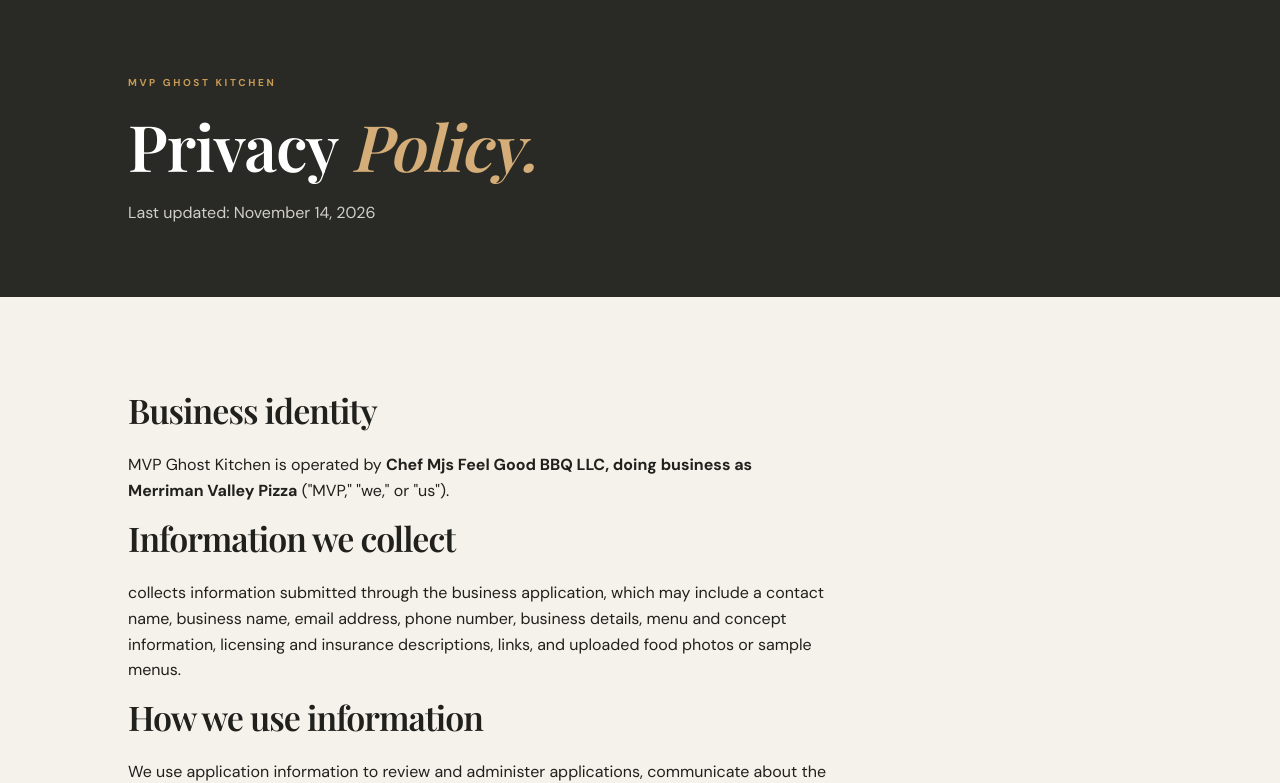
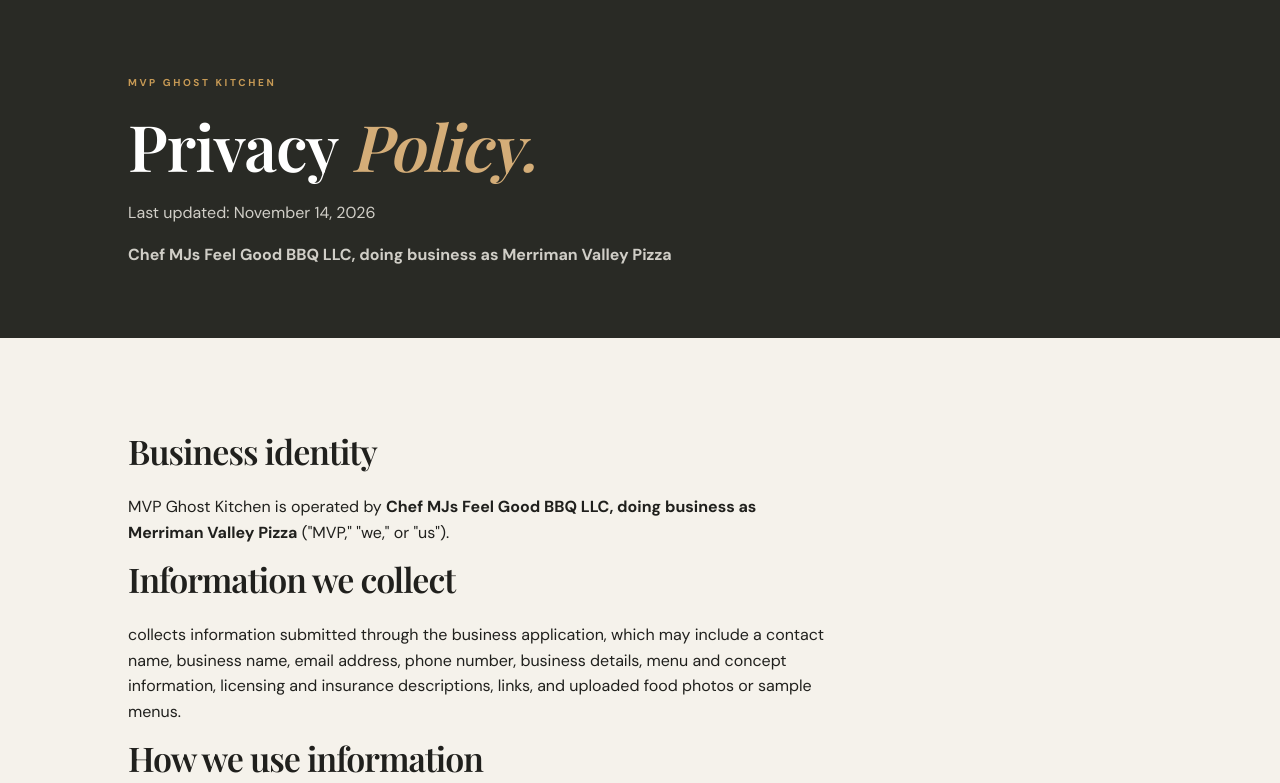
Before and after one commit to jarzenskimichael/Ghost-Kitchen, a Flask app: page /privacy in a window 1280 px wide. Shown: the part 82-865 px from the top of the page. Run offline with Flask 3, Linux system fonts and the light colour scheme.

Commit message:
Display exact legal business name prominently on policy pages

```diff
--- a/mvp-ghost-kitchen/app/templates/privacy.html
+++ b/mvp-ghost-kitchen/app/templates/privacy.html
@@ -1,7 +1,8 @@
 {% extends "base.html" %}{% block title %}Privacy Policy{% endblock %}{% block content %}
-<section class="page-hero compact"><p class="eyebrow">MVP GHOST KITCHEN</p><h1>Privacy <em>Policy.</em></h1><p>Last updated: November 14, 2026</p></section>
+<section class="page-hero compact"><p class="eyebrow">MVP GHOST KITCHEN</p><h1>Privacy <em>Policy.</em></h1><p>Last updated: November 14, 2026</p><p class="legal-entity"><strong>Chef MJs Feel Good BBQ LLC, doing business as Merriman Valley Pizza</strong></p>
+</section>
 <section class="section"><div class="form-intro">
-<h2>Business identity</h2><p>MVP Ghost Kitchen is operated by <strong>Chef Mjs Feel Good BBQ LLC, doing business as Merriman Valley Pizza</strong> ("MVP," "we," or "us").</p><h2>Information we collect</h2><p> collects information submitted through the business application, which may include a contact name, business name, email address, phone number, business details, menu and concept information, licensing and insurance descriptions, links, and uploaded food photos or sample menus.</p>
+<h2>Business identity</h2><p>MVP Ghost Kitchen is operated by <strong>Chef MJs Feel Good BBQ LLC, doing business as Merriman Valley Pizza</strong> ("MVP," "we," or "us").</p><h2>Information we collect</h2><p> collects information submitted through the business application, which may include a contact name, business name, email address, phone number, business details, menu and concept information, licensing and insurance descriptions, links, and uploaded food photos or sample menus.</p>
 <h2>How we use information</h2><p>We use application information to review and administer applications, communicate about the program, manage kitchen rotations, operate the website, and maintain program records. We may use contact details to respond to an applicant about their application.</p>
 <h2>SMS and mobile information</h2><p>At present, SMS notifications are used only for internal operational alerts sent to the program organizer's designated mobile number. Applicants and operators are not enrolled in SMS messaging by submitting an application, and we do not use applicant phone numbers for SMS marketing.</p><p>Mobile numbers and SMS consent information are not sold or shared with third parties or affiliates for their own marketing or promotional purposes. We may use service providers, including Twilio, to deliver operational messages on our behalf. Those providers may process information as needed to provide their services.</p>
 <h2>Disclosure and security</h2><p>We do not sell personal information. We may disclose information to service providers supporting the website and program, or when required to comply with law or protect the rights, safety, and security of MVP and others. We use reasonable administrative and technical measures to protect information, but no internet transmission or storage system can be guaranteed completely secure.</p>
```
